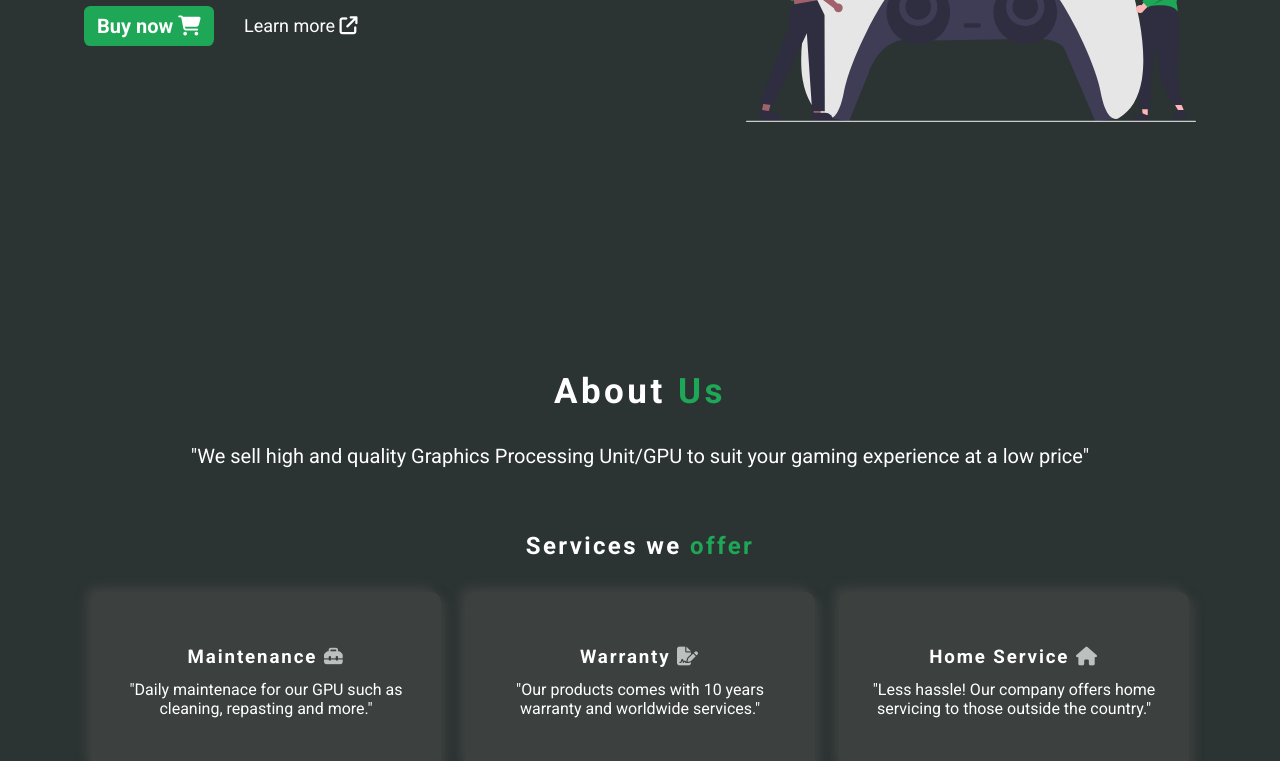
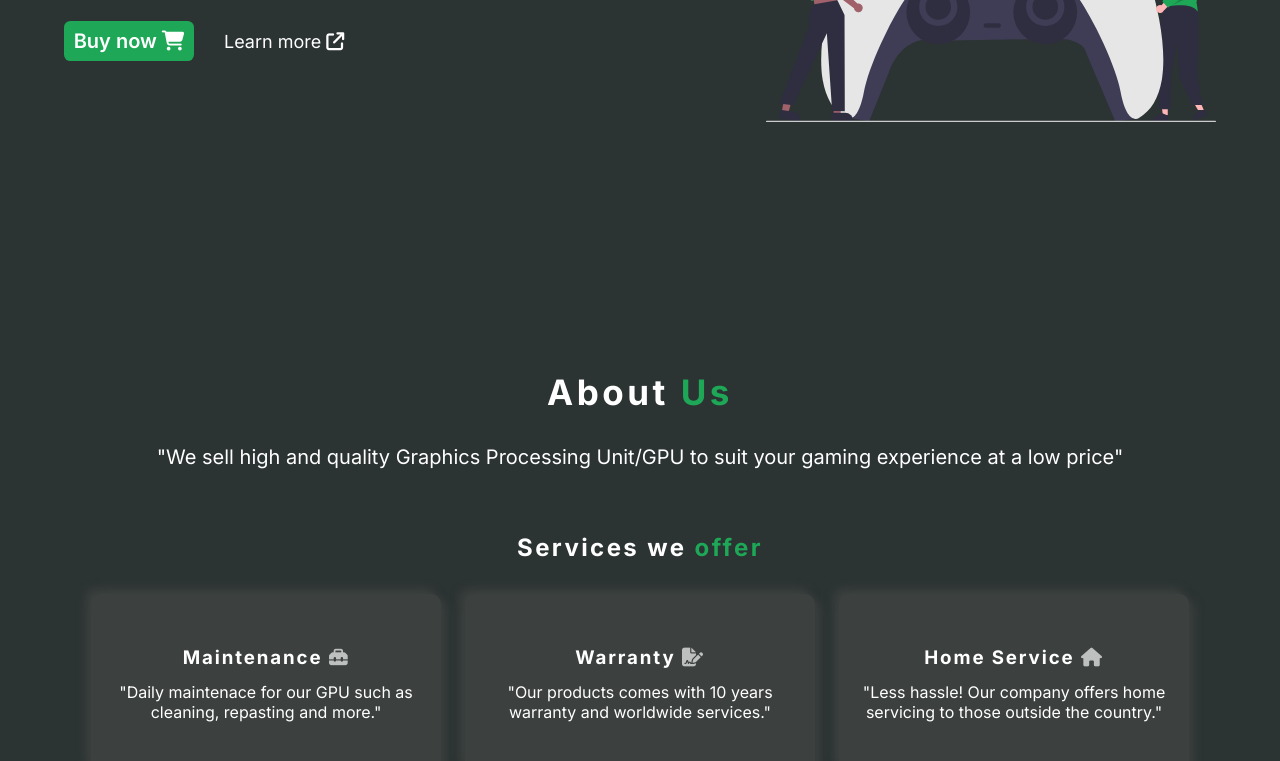
Before and after one commit to jonexist/TOF-landing-page-project, a plain HTML site: page index.html in a window 1280 px wide. Shown: the part 428-1189 px from the top of the page. Drawn offline with Linux system fonts and the light colour scheme; files that its build step writes are made by us from their sources; files whose address does not match are found by name.

Commit message:
change font-family to inter

```diff
--- a/css/style.css
+++ b/css/style.css
@@ -1,10 +1,10 @@
-@import url('https://fonts.googleapis.com/css2?family=Roboto:wght@100;300;400;500;700;900&display=swap');
+@import url('https://fonts.googleapis.com/css2?family=Inter:wght@100;300;400;500;600;700;800;900&display=swap');
 
 * {
   margin: 0;
   padding: 0;
   box-sizing: border-box;
-  font-family: 'Roboto', sans-serif;
+  font-family: 'Inter', sans-serif;
 }
 html {
   scroll-behavior: smooth;
```
